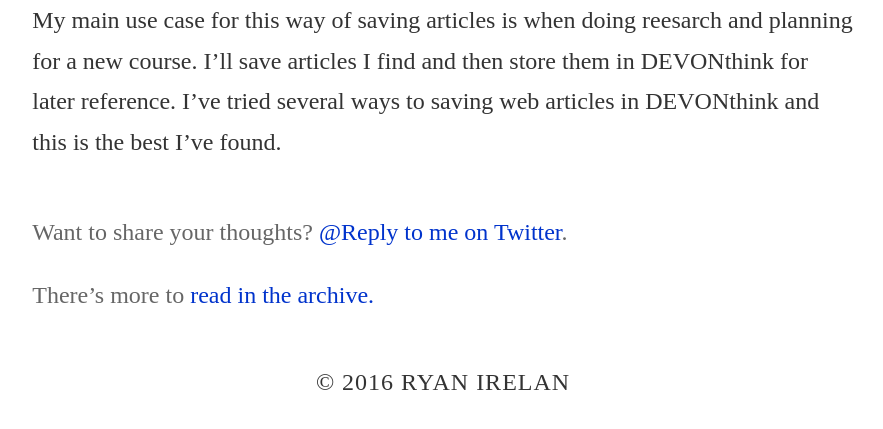
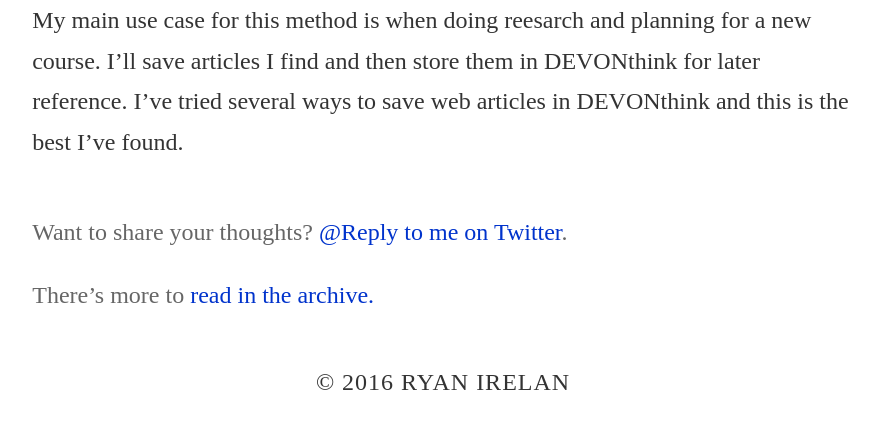
Before and after one commit to ryanirelan/ryanirelan.github.io, a Jekyll site: the page built from _posts/2016-11-28-save-articles-to-devonthink-like-instapaper.markdown, in a window 1280 px wide and 900 px high, scrolled down 2146 px, cut to the strip 451-880 px from the top of the window. Shown: the whole strip, without its empty margins (197-1080 px from the left). Built offline with Jekyll 4.4.1, drawn with Linux system fonts in a browser that asks for light colours; nearby versions of some CDN libraries; some web fonts are replaced.

Commit message:
fixed typo

```diff
--- a/_posts/2016-11-28-save-articles-to-devonthink-like-instapaper.markdown
+++ b/_posts/2016-11-28-save-articles-to-devonthink-like-instapaper.markdown
@@ -16,4 +16,4 @@ In DEVONthink I get a paginted and OCR'd PDF with simple formatting. Any links a
 
 ![](http://mijingo.d.pr/YeMv/3huXgYWM+)
 
-My main use case for this way of saving articles is when doing reesarch and planning for a new course. I'll save articles I find and then store them in DEVONthink for later reference. I've tried several ways to saving web articles in DEVONthink and this is the best I've found.
+My main use case for this method is when doing reesarch and planning for a new course. I'll save articles I find and then store them in DEVONthink for later reference. I've tried several ways to save web articles in DEVONthink and this is the best I've found.
```
